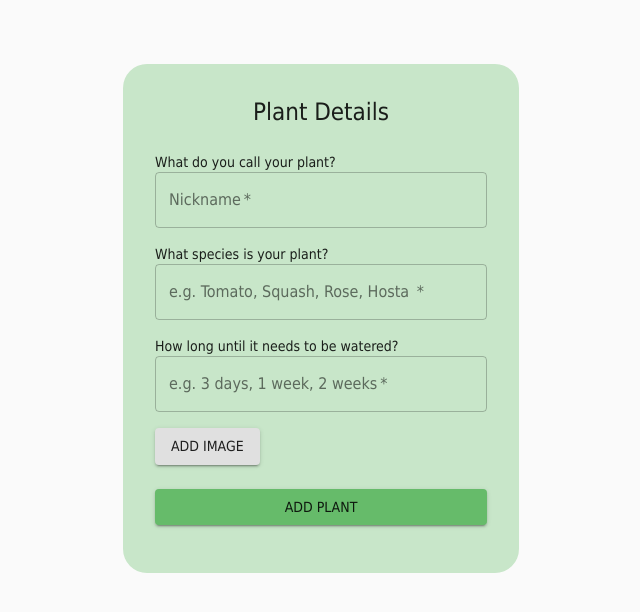
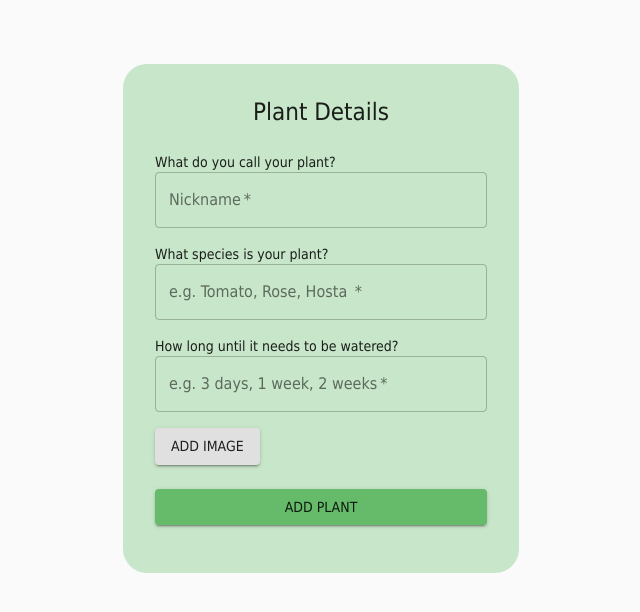
Before and after one commit to Build-Week-Water-My-Plants-157/front-end, a React (Create React App) app in the folder app/: page /plants/create in a window 1280 px wide. Shown: the top 612 px of the page, without its empty margins (319-959 px from the left). Built offline with nearby package versions, Linux system fonts and the light colour scheme.

Commit message:
added comments and whitespaces for readability

```diff
--- a/app/src/components/CreatePlant/CreatePlant.js
+++ b/app/src/components/CreatePlant/CreatePlant.js
@@ -105,6 +105,7 @@ const CreatePlant = (props) => {
 								onChange={handleChange}
 							/>
 						</Grid>
+
 						<Grid item xs={12}>
 							What species is your plant?
 							<TextField
@@ -112,12 +113,13 @@ const CreatePlant = (props) => {
 								required
 								fullWidth
 								id="species"
-								label="e.g. Tomato, Squash, Rose, Hosta "
+								label="e.g. Tomato, Rose, Hosta "
 								name="species"
 								value={plant.species}
 								onChange={handleChange}
 							/>
 						</Grid>
+
 						<Grid item xs={12}>
 							How long until it needs to be watered?
 							<TextField
@@ -131,6 +133,7 @@ const CreatePlant = (props) => {
 								onChange={handleChange}
 							/>
 						</Grid>
+
 						<Grid item xs={12}>
 							{/* Add Image Button */}
 							{/* COMMENT OUT IF WE DONT HAVE THIS FEATURE */}
@@ -147,6 +150,7 @@ const CreatePlant = (props) => {
 							</label>
 						</Grid>
 					</Grid>
+
 					<Button
 						type="submit"
 						fullWidth
```
